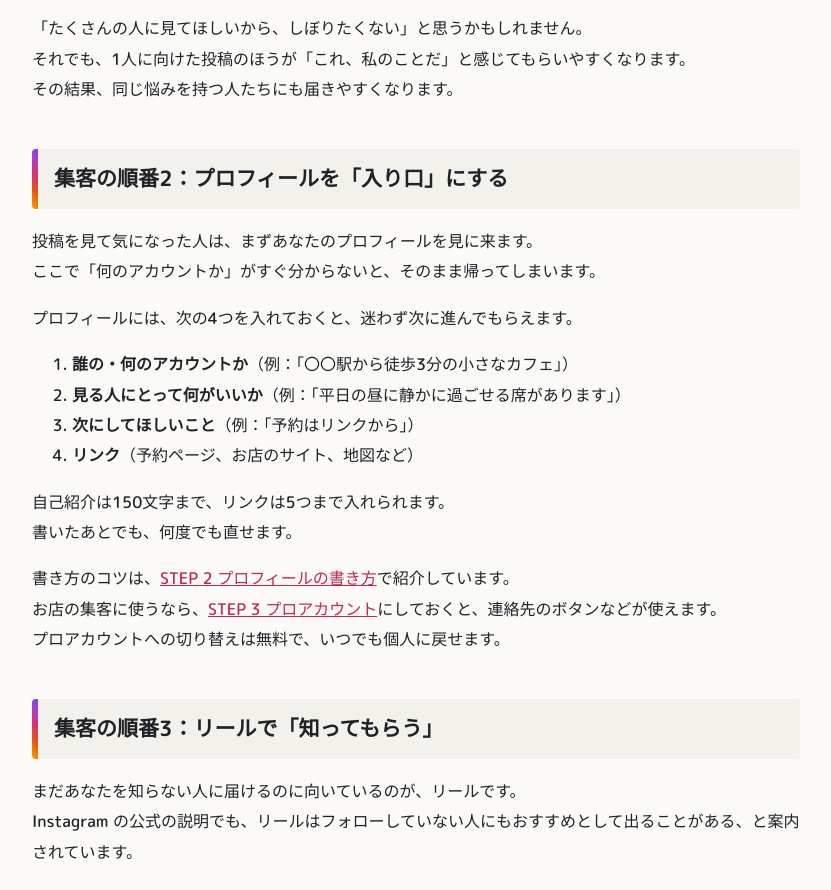
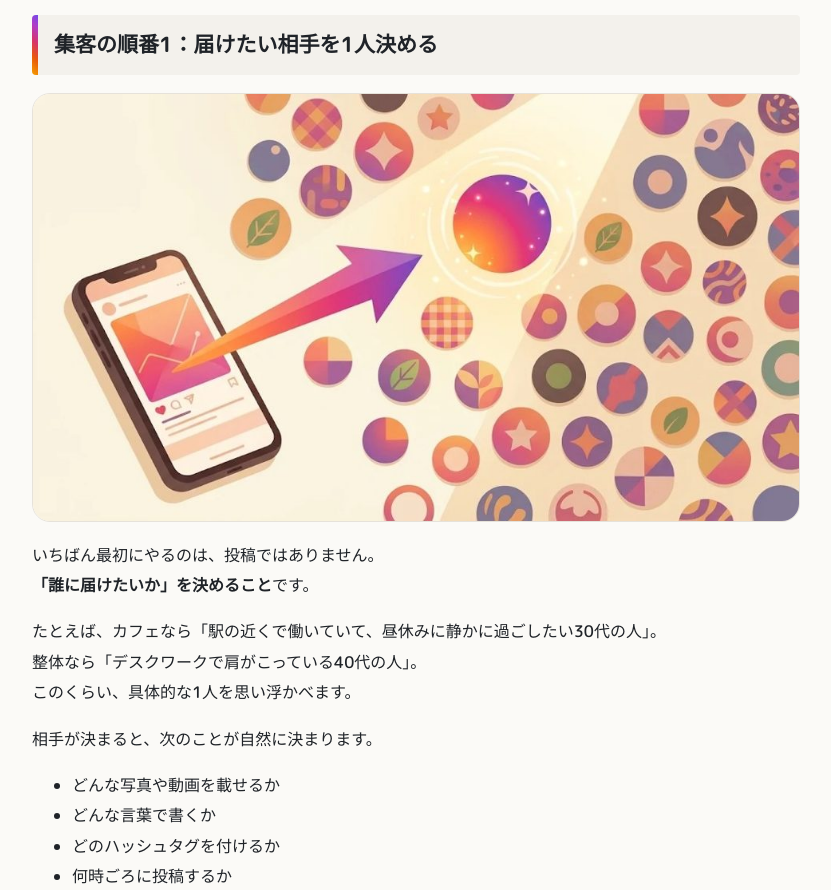
Before and after one commit to masabee1029/insta-10steps, a plain HTML site: page docs/articles/shukyaku-junban.html in a window 1280 px wide. Shown: the part 3435-4325 px from the top of the page, without its empty margins (54-885 px from the left). Drawn offline with Linux system fonts and the light colour scheme.

Commit message:
Use Gemini-made section images matching the header
Co-Authored-By: Claude <noreply@anthropic.com>

```diff
--- a/docs/articles/shukyaku-junban.html
+++ b/docs/articles/shukyaku-junban.html
@@ -230,7 +230,7 @@ article h2:before{content:"";position:absolute;left:0;top:0;bottom:0;width:6px;b
 <p><strong>確認日：2026年11月13日</strong>（Instagram の機能は変わることがあります。最新の内容は公式ヘルプで確認してください）</p>
 <p><strong>この記事でわかること</strong></p>
 <ul><li>お客さんが来るまでの「3つの段階」と、それぞれで使う機能</li><li>今日から順番に進められる、集客の6つの流れ</li><li>やらない方がいいことと、はじめての1か月の進め方</li></ul>
-<div class="toc"><strong>目次</strong><ol><li><a href="#s1">インスタ集客は「3つの段階」でできている</a></li><li><a href="#s2">集客の順番1：届けたい相手を1人決める</a></li><li><a href="#s3">集客の順番2：プロフィールを「入り口」にする</a></li><li><a href="#s4">集客の順番3：リールで「知ってもらう」</a></li><li><a href="#s5">集客の順番4：フィードとストーリーズで「好きになってもらう」</a></li><li><a href="#s6">集客の順番5：DM・予約・来店に「つなげる」</a></li><li><a href="#s7">集客の順番6：数字を見て、少しずつ直す</a></li><li><a href="#s8">やらない方がいいこと</a></li><li><a href="#s9">はじめての1か月の進め方</a></li><li><a href="#s10">よくある質問</a></li><li><a href="#s11">まとめ</a></li></ol></div><h2 id="s1">インスタ集客は「3つの段階」でできている</h2>
+<div class="toc"><strong>目次</strong><ol><li><a href="#s1">インスタ集客は「3つの段階」でできている</a></li><li><a href="#s2">集客の順番1：届けたい相手を1人決める</a></li><li><a href="#s3">集客の順番2：プロフィールを「入り口」にする</a></li><li><a href="#s4">集客の順番3：リールで「知ってもらう」</a></li><li><a href="#s5">集客の順番4：フィードとストーリーズで「好きになってもらう」</a></li><li><a href="#s6">集客の順番5：DM・予約・来店に「つなげる」</a></li><li><a href="#s7">集客の順番6：数字を見て、少しずつ直す</a></li><li><a href="#s8">やらない方がいいこと</a></li><li><a href="#s9">はじめての1か月の進め方</a></li><li><a href="#s10">よくある質問</a></li><li><a href="#s11">まとめ</a></li></ol></div><h2 id="s1">インスタ集客は「3つの段階」でできている</h2><figure class="sec-img"><img loading="lazy" decoding="async" src="../img/sec/shukyaku-junban--s1.jpg" alt="AIで作成したイメージ画像：インスタ集客は「3つの段階」でできている" width="960" height="536"></figure>
 <p>お店にお客さんが来るまでには、だいたい3つの段階があります。</p>
 <div class="tbl"><table><tr><th>段階</th><th>お客さんの気持ち</th><th>主に使う機能</th></tr><tr><td>知ってもらう</td><td>「こんなお店があるんだ」</td><td>リール・ハッシュタグ・発見タブ</td></tr><tr><td>好きになってもらう</td><td>「この人、いいな」「また見たい」</td><td>フィード投稿・ストーリーズ・コメント</td></tr><tr><td>行動してもらう</td><td>「行ってみたい」「頼んでみたい」</td><td>プロフィールのリンク・DM・予約ボタン</td></tr></table></div>
 <figure class="zk" aria-label="図解：集客の3つの段階">
@@ -243,13 +243,13 @@ article h2:before{content:"";position:absolute;left:0;top:0;bottom:0;width:6px;b
 <ul><li>リール：縦長の短い動画</li><li>ハッシュタグ：投稿に付ける「#」の言葉</li><li>発見タブ：虫めがねのマークの画面。おすすめの投稿が並ぶ</li><li>フィード投稿：プロフィールに残る写真や動画の投稿</li><li>ストーリーズ：24時間で消える投稿</li><li>DM：1対1のメッセージ</li></ul>
 <p>ストーリーズは、主にフォロワーに届きます。<br>まだあなたを知らない人には、なかなか届きません。<br>反対に、リールはフォローしていない人にも届きやすい形です。</p>
 <p>「何を投稿すればいいの？」と迷った時は、お客さんがどの段階にいるかを考えると、やることが決まります。</p>
-<h2 id="s2">集客の順番1：届けたい相手を1人決める</h2>
+<h2 id="s2">集客の順番1：届けたい相手を1人決める</h2><figure class="sec-img"><img loading="lazy" decoding="async" src="../img/sec/shukyaku-junban--s2.jpg" alt="AIで作成したイメージ画像：集客の順番1：届けたい相手を1人決める" width="960" height="536"></figure>
 <p>いちばん最初にやるのは、投稿ではありません。<br><strong>「誰に届けたいか」を決めること</strong>です。</p>
 <p>たとえば、カフェなら「駅の近くで働いていて、昼休みに静かに過ごしたい30代の人」。<br>整体なら「デスクワークで肩がこっている40代の人」。<br>このくらい、具体的な1人を思い浮かべます。</p>
 <p>相手が決まると、次のことが自然に決まります。</p>
 <ul><li>どんな写真や動画を載せるか</li><li>どんな言葉で書くか</li><li>どのハッシュタグを付けるか</li><li>何時ごろに投稿するか</li></ul>
 <p>「たくさんの人に見てほしいから、しぼりたくない」と思うかもしれません。<br>それでも、1人に向けた投稿のほうが「これ、私のことだ」と感じてもらいやすくなります。<br>その結果、同じ悩みを持つ人たちにも届きやすくなります。</p>
-<h2 id="s3">集客の順番2：プロフィールを「入り口」にする</h2>
+<h2 id="s3">集客の順番2：プロフィールを「入り口」にする</h2><figure class="sec-img"><img loading="lazy" decoding="async" src="../img/sec/shukyaku-junban--s3.jpg" alt="AIで作成したイメージ画像：集客の順番2：プロフィールを「入り口」にする" width="960" height="536"></figure>
 <p>投稿を見て気になった人は、まずあなたのプロフィールを見に来ます。<br>ここで「何のアカウントか」がすぐ分からないと、そのまま帰ってしまいます。</p>
 <p>プロフィールには、次の4つを入れておくと、迷わず次に進んでもらえます。</p>
 <ol><li><strong>誰の・何のアカウントか</strong>（例：「〇〇駅から徒歩3分の小さなカフェ」）</li><li><strong>見る人にとって何がいいか</strong>（例：「平日の昼に静かに過ごせる席があります」）</li><li><strong>次にしてほしいこと</strong>（例：「予約はリンクから」）</li><li><strong>リンク</strong>（予約ページ、お店のサイト、地図など）</li></ol>
```
Also changed, not shown: assets/articles/shukyaku-junban--s1.jpg (added), assets/articles/shukyaku-junban--s2.jpg (added), assets/articles/shukyaku-junban--s3.jpg (added), docs/img/sec/shukyaku-junban--s1.jpg (added), docs/img/sec/shukyaku-junban--s2.jpg (added), docs/img/sec/shukyaku-junban--s3.jpg (added).
